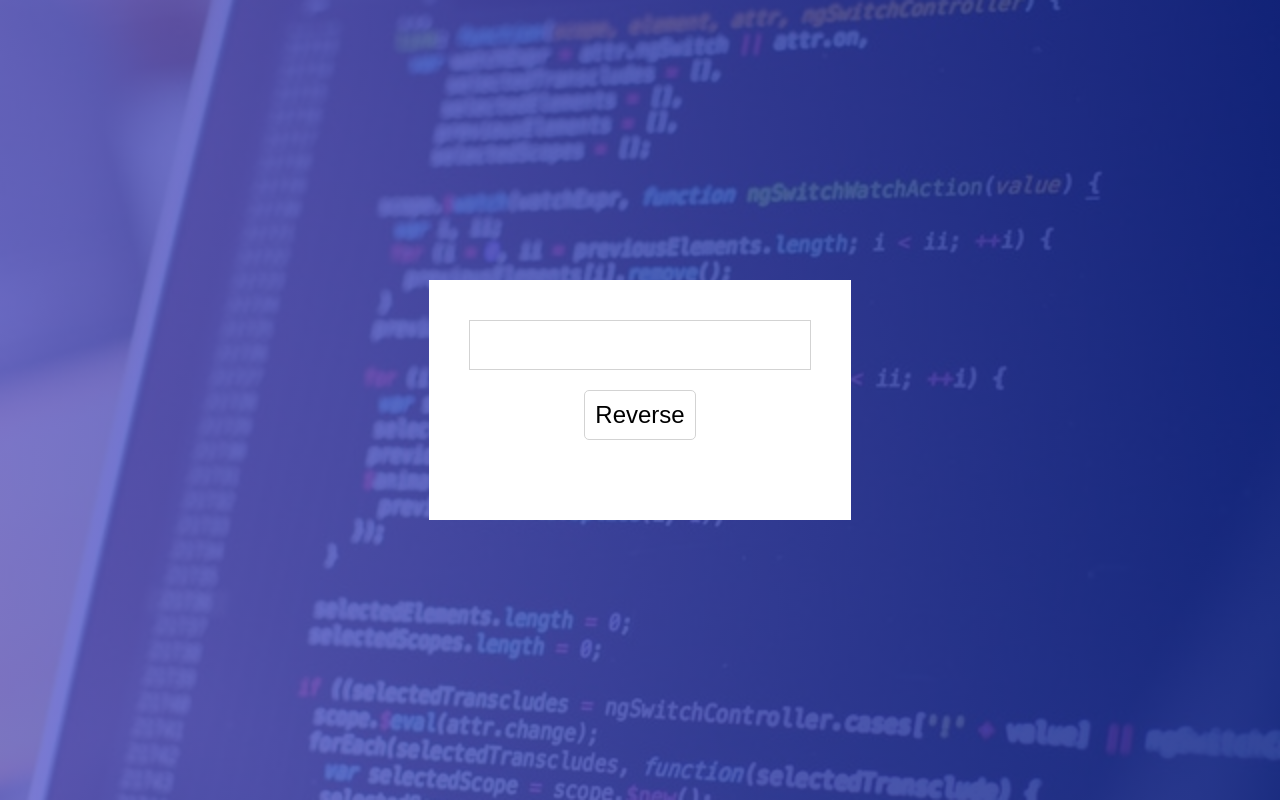
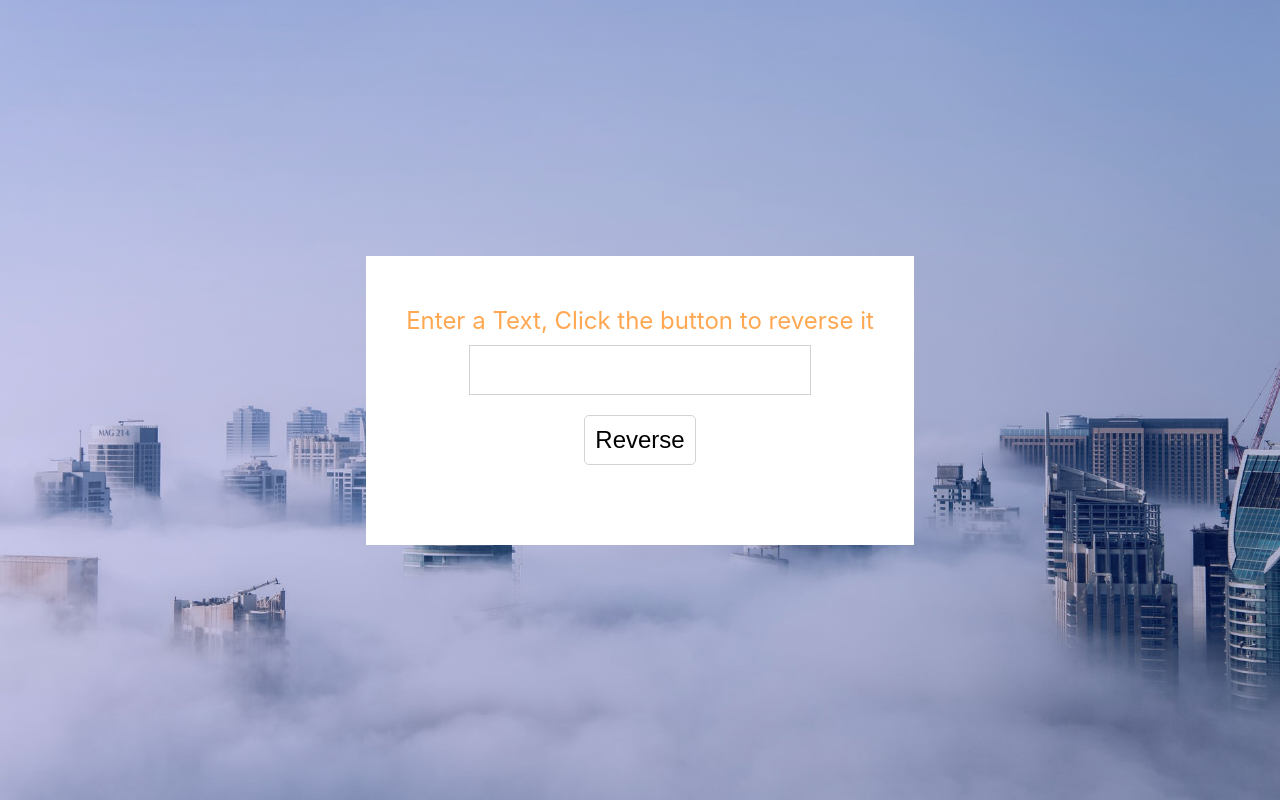
Before and after one commit to RoyDavinci/react-input, a React (Create React App) app: page / in a window 1280 px wide. Built offline with nearby package versions, Linux system fonts and the light colour scheme.

Commit message:
code finalised

```diff
--- a/package.json
+++ b/package.json
@@ -12,7 +12,7 @@
 		"web-vitals": "^1.1.2"
 	},
 	"scripts": {
-    "start": "react-scripts start",
+		"start": "BROWSER=none react-scripts start",
 		"build": "react-scripts build",
 		"test": "react-scripts test",
 		"eject": "react-scripts eject"
--- a/src/App.js
+++ b/src/App.js
@@ -8,23 +8,31 @@ function App() {
 
 	const handleSubmit = (e) => {
 		e.preventDefault();
-		console.log(value);
-		reverseString(value);
-		setValue("");
-	};
-	const reverseString = (value) => {
 		for (var i = value.length - 1; i >= 0; i--) {
 			reverse += value[i];
 		}
-		setString("");
-		return setString(reverse);
+		setString(reverse);
+		reverse = "";
+		setValue("");
 	};
+	// const reverseString = (value) => {
+	// 	for (var i = value.length - 1; i >= 0; i--) {
+	// 		reverse += value[i];
+	// 	}
+	// 	setString("");
+	// 	return setString(reverse);
+	// };
 
 	return (
 		<section className='section-center'>
 			<div className='container'>
 				<form className='form' onSubmit={handleSubmit}>
+					<label htmlFor='text' name='text'>
+						Enter a Text, Click the button to reverse it
+					</label>
 					<input
+						name='text'
+						id='text'
 						type='text'
 						value={value}
 						onChange={(e) => setValue(e.target.value)}
--- a/src/index.css
+++ b/src/index.css
@@ -15,10 +15,10 @@ section {
 	min-height: 100vh;
 	background-image: linear-gradient(
 			to right,
-			rgba(90, 90, 202, 0.8),
-			rgba(0, 23, 128, 0.8)
+			rgba(90, 90, 202, 0.3),
+			rgba(0, 23, 128, 0.3)
 		),
-		url("images/pexels-pixabay-270373.jpg");
+		url("images/pexels-photo-325185.jpeg");
 	/* W3C, IE 10+/ Edge, Firefox 16+, Chrome 26+, Opera 12+, Safari 7+ */
 	background-position: center;
 	background-repeat: no-repeat;
@@ -32,11 +32,18 @@ section {
 	padding: 40px;
 	filter: brightness(100%);
 }
+form label {
+	display: block;
+	font-size: 1.5rem;
+	margin: 10px auto;
+	color: #ffa751;
+}
 form input {
 	display: block;
 	border: solid 1px lightgrey;
 	padding: 10px 15px;
 	font-size: 1.5rem;
+	margin: 0 auto;
 }
 form input:focus {
 	background: rgb(202, 202, 202);
```
Also changed, not shown: src/images/pexels-photo-325185.jpeg (added). Lines whose indentation alone changed are shown as unchanged.
